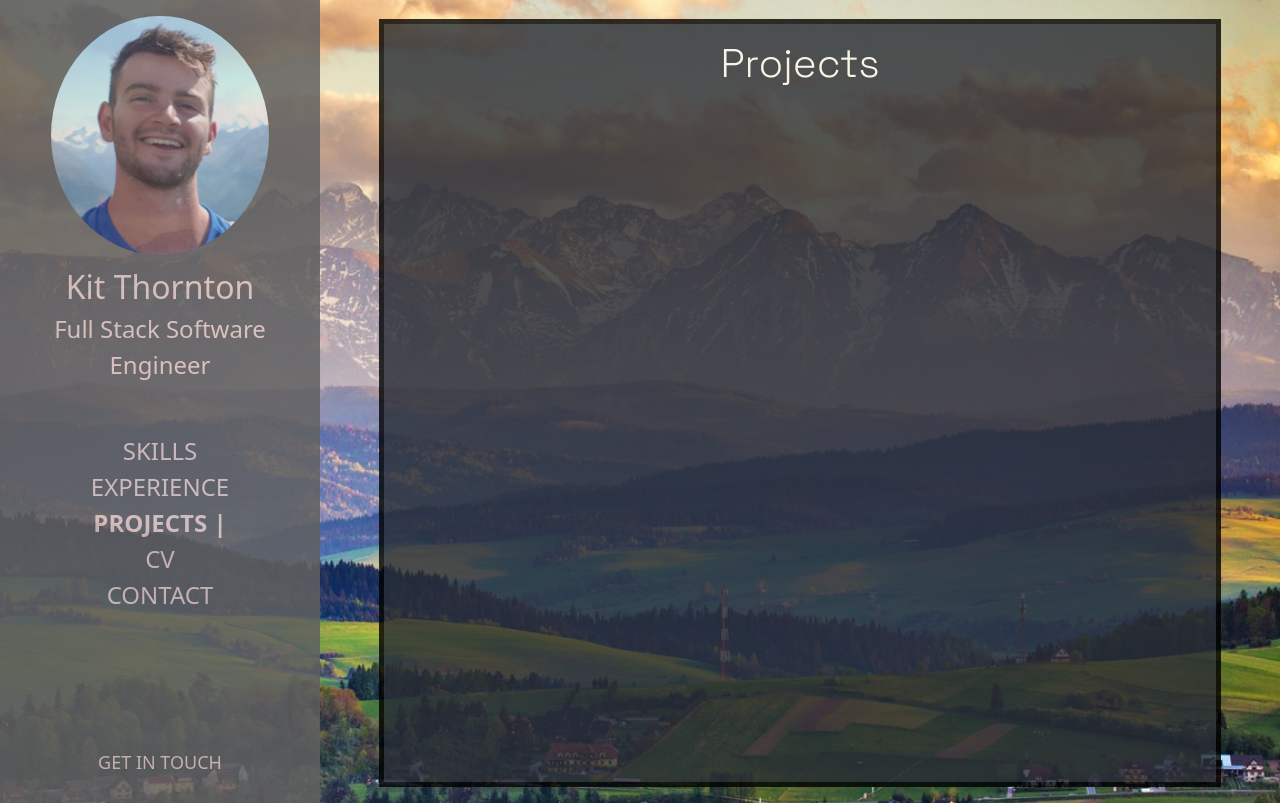
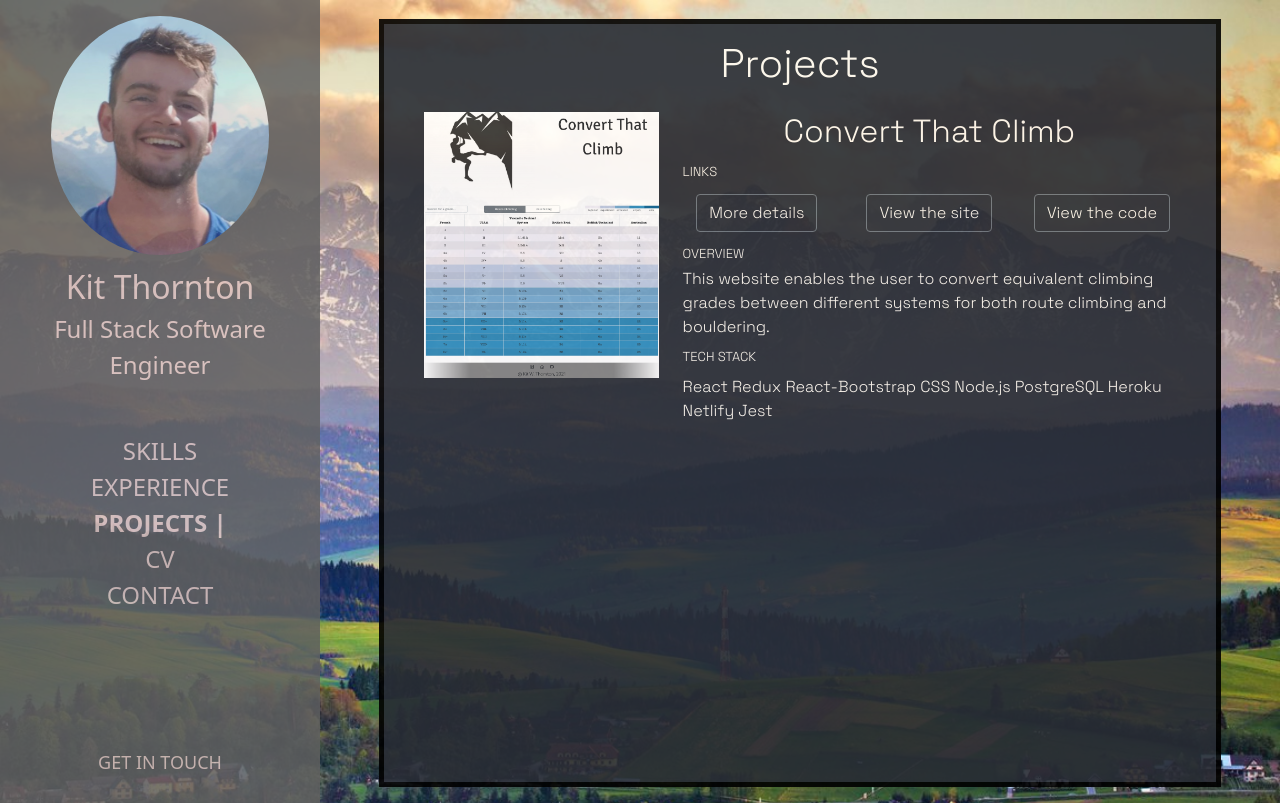
Before and after one commit to KitThornton/PortfolioWebsite, a React (Create React App) app: page /projects in a window 1280 px wide. Built offline with nearby package versions, Linux system fonts and the light colour scheme; some icons are missing.

Commit message:
start project section

```diff
--- a/src/App.css
+++ b/src/App.css
@@ -10,7 +10,8 @@
   /*background-color: #616161;*/
   width: 90%;
   height: 96%;
-  opacity: 0.8;
+  opacity: 0.9;
   border: 5px solid black;
   font-family: 'Space Grotesk', sans-serif;
+  overflow: auto;
 }
--- a/src/App.js
+++ b/src/App.js
@@ -3,6 +3,7 @@ import {BrowserRouter as Router, Switch, Route } from "react-router-dom";
 import Sidebar from "./components/sidebar/Sidebar";
 import image from "./Tatra_mountains.jpg";
 import {Home} from "./pages/Home"
+import {Projects} from "./pages/Projects"
 import CV from "./pages/CV"
 import './App.css';
 
@@ -59,12 +60,4 @@ const Skills = () => {
     )
 }
 
-const Projects = () => {
-    return (
-        <div>
-            <h1 className="pt-3">Projects</h1>
-        </div>
-    )
-}
-
 export default App;
--- /dev/null
+++ b/src/components/Project/Project.css
@@ -0,0 +1,6 @@
+.project-thumbnail {
+    height: auto;
+    width: auto;
+    max-width: 100%;
+    max-height: 100%;
+}
--- /dev/null
+++ b/src/components/Project/Project.js
@@ -0,0 +1,111 @@
+import React from "react";
+import {Button, Col, Row} from "react-bootstrap";
+import ProjectModal from "../projectModal/ProjectModal";
+import CTC from "../../CTC.png";
+import './Project.css';
+
+class Project extends React.Component {
+    constructor(props) {
+        super(props);
+        this.state = {
+            modalShow: false
+        }
+        this.modalShow = this.modalShow.bind();
+        this.modalHide = this.modalHide.bind();
+    }
+
+    modalShow = () => {
+        this.setState({
+            modalShow: true,
+        })
+    }
+
+    modalHide = () => {
+        this.setState({
+            modalShow: false,
+        });
+    }
+
+    render() {
+        return (
+            <Row>
+                <Col xs="12" md="4">
+                    <img className="project-thumbnail" src={CTC} alt={"Convert That Climb"} />
+                </Col>
+                <Col xs="12" md="8">
+                    <h2>Convert That Climb</h2>
+                    <Row className="py-1">
+                        <Col className="project-caption">
+                            LINKS
+                        </Col>
+                    </Row>
+                    <Row className="py-2">
+                        <Col>
+                            <Button
+                                variant="outline-secondary"
+                                onClick={this.modalShow}
+                            >
+                                More details
+                            </Button>
+                        </Col>
+                        <Col>
+                            <Button
+                                variant="outline-secondary"
+                            >
+                                View the site
+                            </Button>
+                        </Col>
+                        <Col>
+                            <Button
+                                variant="outline-secondary"
+                            >
+                                View the code
+                            </Button>
+                        </Col>
+                    </Row>
+                    <Row className="py-1">
+                        <Col className="project-caption">
+                            OVERVIEW
+                        </Col>
+                    </Row>
+                    <Row>
+                        <Col>
+                            <div className="text">
+                                This website enables the user to convert equivalent climbing grades between different
+                                systems
+                                for both route climbing and bouldering.
+                                {/*Further information on the history and meaning behind*/}
+                                {/*the different grading systems can be seen alongside expertise levels of the grades.*/}
+                            </div>
+                        </Col>
+                    </Row>
+                    <Row className="py-2">
+                        <Col className="project-caption">
+                            TECH STACK
+                        </Col>
+                    </Row>
+                    <Row>
+                        <Col className="text">
+                            React
+                            Redux
+                            React-Bootstrap
+                            CSS
+                            Node.js
+                            PostgreSQL
+                            Heroku
+                            Netlify
+                            Jest
+                        </Col>
+                    </Row>
+                </Col>
+
+                <ProjectModal
+                    onHide={this.modalHide}
+                    show={this.state.modalShow}
+                />
+            </Row>
+        )
+    }
+}
+
+export default Project
--- /dev/null
+++ b/src/components/projectModal/ProjectModal.css
@@ -0,0 +1,17 @@
+.project-modal {
+    /*width: 90vw !important;*/
+    min-width: 90vw;
+    height: 80vh;
+    min-height: 80vh !important;
+    /*padding-left: 25%;*/
+}
+@media screen and (max-width: 767px) {
+    .project-modal {
+        padding: 5% 5% 5%;
+    }
+}
+@media screen and (min-width: 767px) {
+    .project-modal {
+        padding: 0 0 5% 25%;
+    }
+}
--- /dev/null
+++ b/src/components/projectModal/ProjectModal.js
@@ -0,0 +1,31 @@
+import React from 'react';
+import { Modal,  Button } from 'react-bootstrap';
+import './ProjectModal.css'
+
+export default function ProjectModal(props) {
+
+    return(
+
+        <Modal
+            // size="lg"
+            aria-labelledby="contained-modal-title-vcenter"
+            // centered
+            {...props}
+            dialogClassName="project-modal"
+        >
+            <Modal.Header>
+                <Modal.Title id="contained-modal-title-vcenter">
+                    {/*{props.title}*/}
+                    MODAL TITLE
+                </Modal.Title>
+            </Modal.Header>
+            <Modal.Body>
+                <p>
+                    {/*{props.body}*/}
+                    HEre's a load of info
+                </p>
+                <Button variant="secondary" onClick={props.onHide}>Close</Button>
+            </Modal.Body>
+        </Modal>
+    )
+}
--- /dev/null
+++ b/src/pages/Projects.css
@@ -0,0 +1,14 @@
+.project {
+    height: 300px;
+}
+Button {
+    font-size: medium !important;
+}
+.project-caption {
+    text-align: left;
+    font-size: small;
+}
+.text {
+    white-space: initial;
+    text-align: left;
+}
--- /dev/null
+++ b/src/pages/Projects.js
@@ -0,0 +1,17 @@
+import React from 'react';
+import {Container, Row, Col, Button} from 'react-bootstrap';
+import Project from "../components/Project/Project";
+import './Projects.css'
+
+export const Projects = () => {
+    return (
+        <Container>
+            <h1 className="pt-3">Projects</h1>
+            <Row className="p-3">
+                <Col className="project">
+                    <Project />
+                </Col>
+            </Row>
+        </Container>
+    )
+}
```
Also changed, not shown: src/CTC.png (added).
